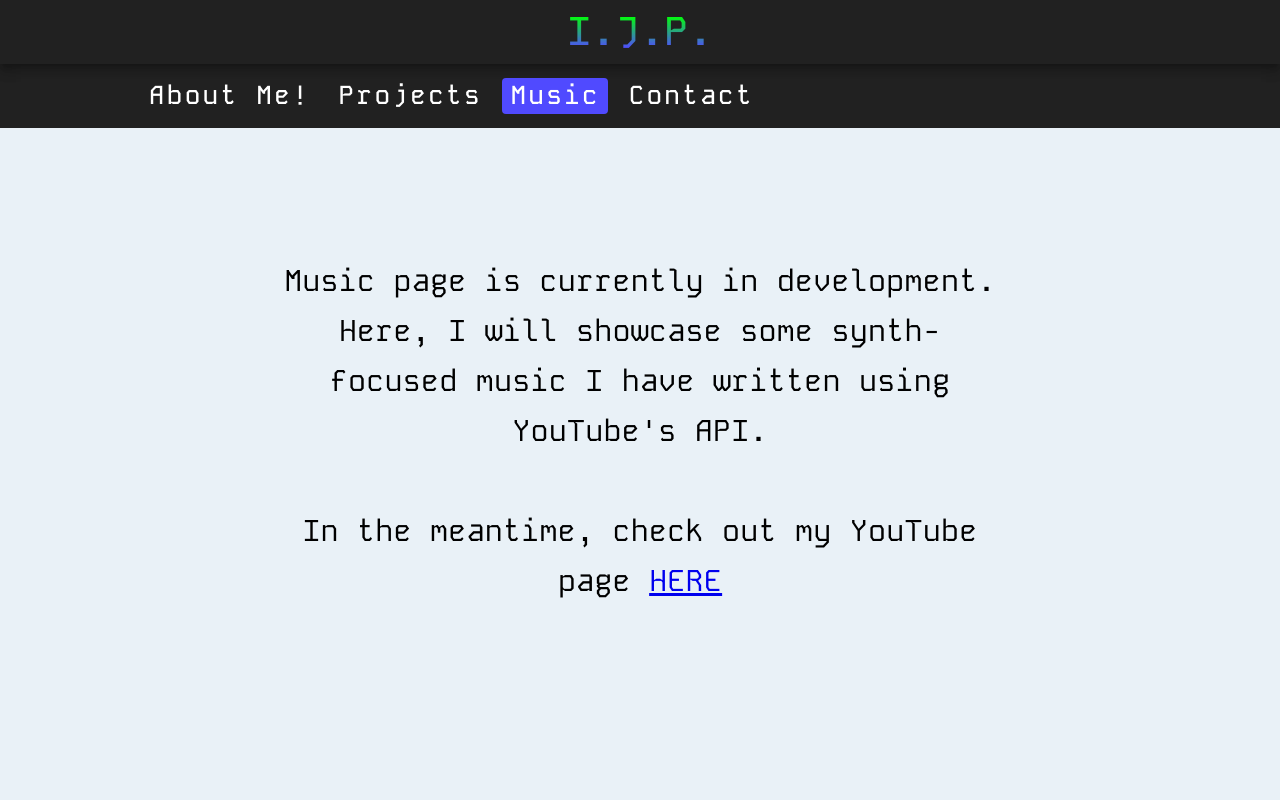
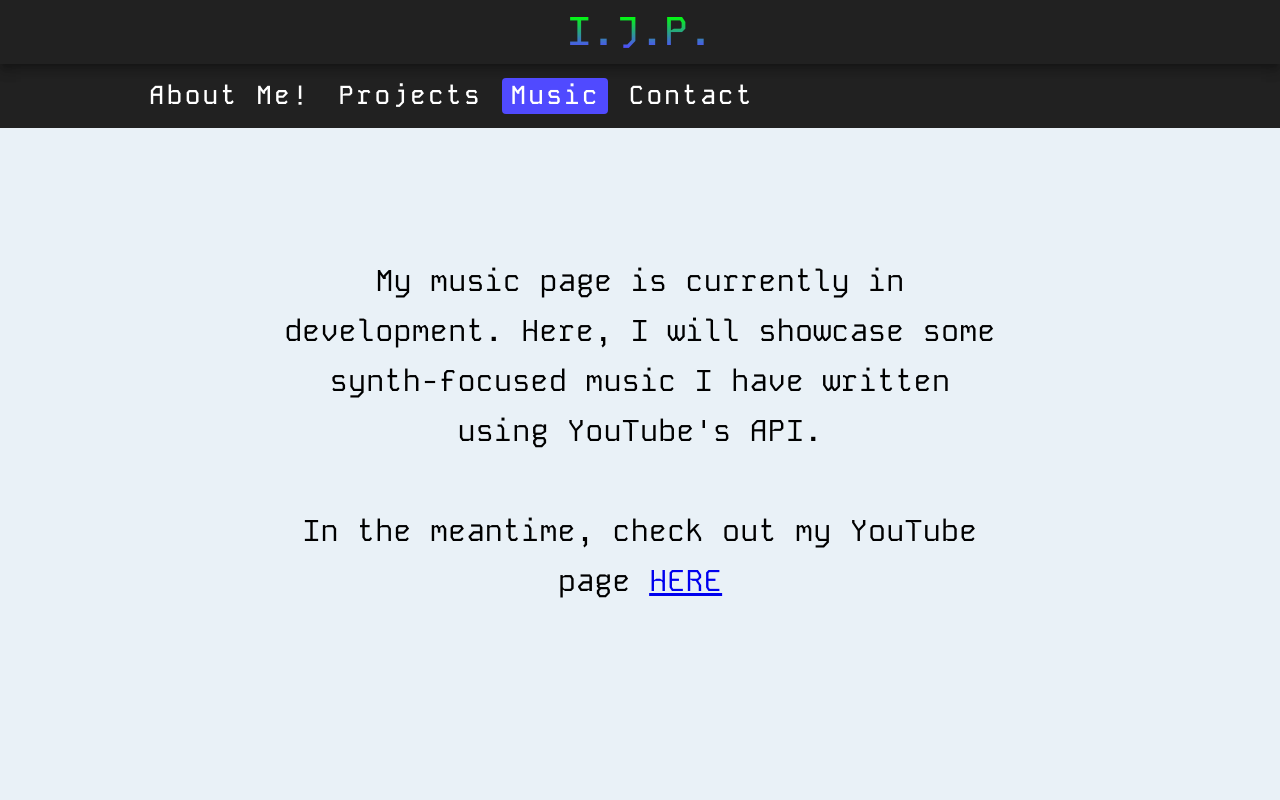
Before and after one commit to isaacpost/ijp-website, an Angular app in the folder angular-ijp-website/: page /music in a window 1280 px wide. Shown: the top 800 px of the page. Built offline with nearby package versions, Linux system fonts and the light colour scheme.

Commit message:
Testing commit

```diff
--- a/angular-ijp-website/src/app/music/music.component.html
+++ b/angular-ijp-website/src/app/music/music.component.html
@@ -1,6 +1,6 @@
 <div style="display: flex; flex-direction: column; align-items: center; height: 100%;">
     <div style="text-align: center; margin-top: 128px; font-size: 30px; line-height: 50px; margin-inline: 15%;">
-        Music page is currently in development. Here, I will showcase some synth-focused music I have written using YouTube's API.
+        My music page is currently in development. Here, I will showcase some synth-focused music I have written using YouTube's API.
 
         <br><br>
 
```
